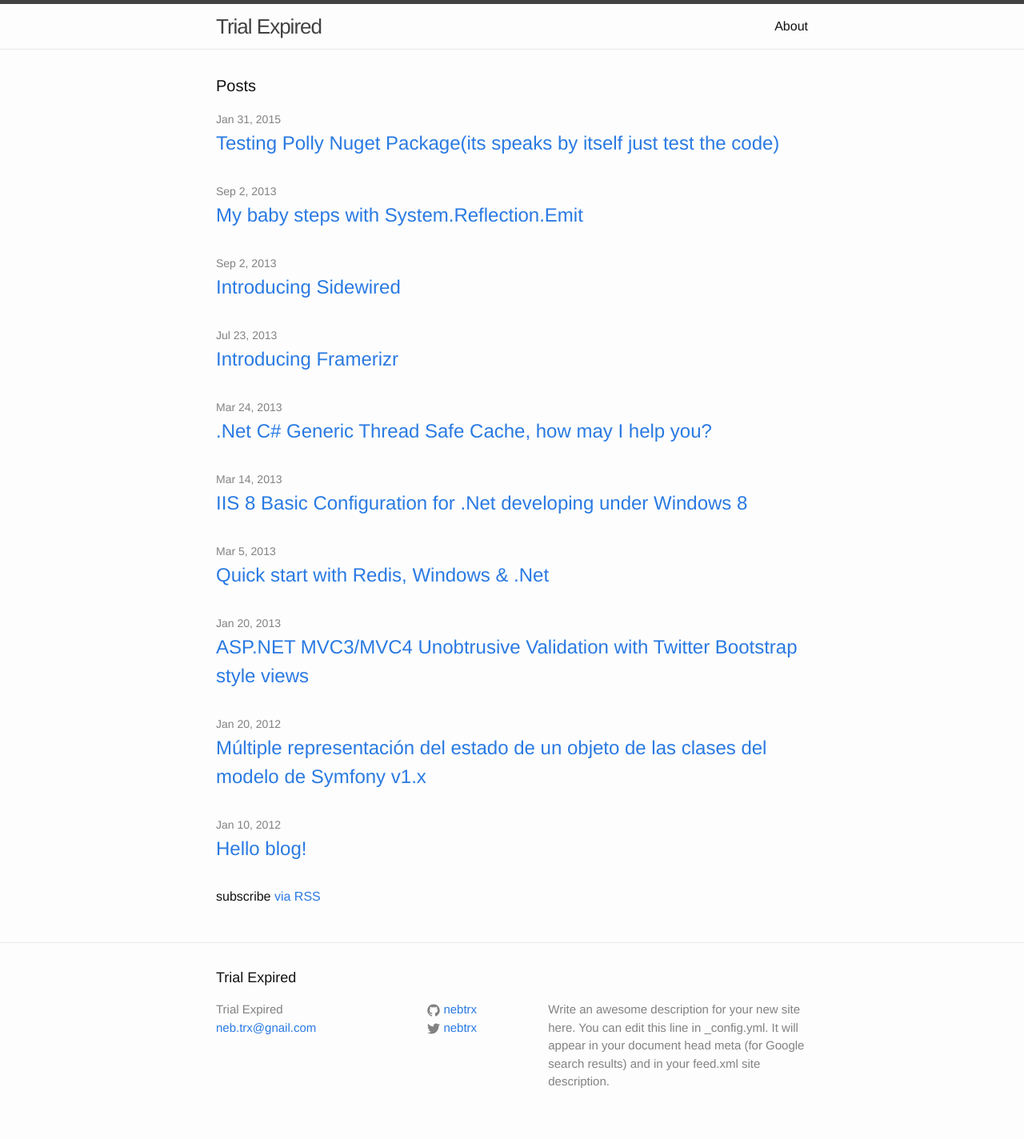
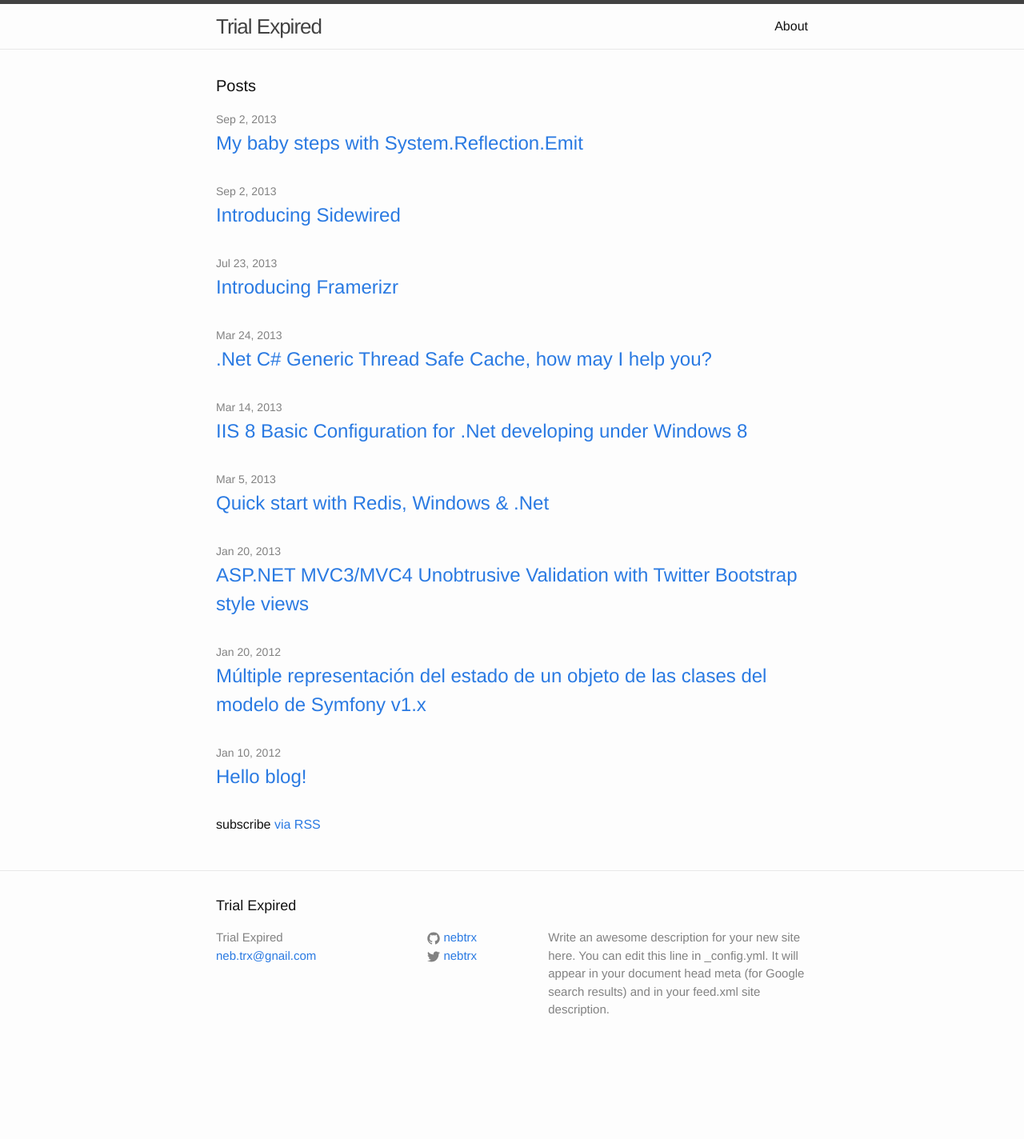
Before and after one commit to nebtrx/nebtrx.github.io, a Jekyll site: the page built from index.html, in a window 1280 px wide. Shown: the whole page at 80% size. Built offline with Jekyll 4.4.1, drawn with Linux system fonts in a browser that asks for light colours; after the commit the page ends 1334 px from its top, so only the background shows below that; some of the changed lines change nothing that is shown.

Commit message:
Post update: null

```diff
--- a/_posts/2015-01-31-testing-polly-nuget-packageits-speaks-by-itself-just-test-the-code.html
+++ b/_posts/2015-01-31-testing-polly-nuget-packageits-speaks-by-itself-just-test-the-code.html
@@ -1,97 +1,6 @@
 ---
+published: false
+title: Ajaaaaa
 layout: post
-title: Testing Polly Nuget Package(its speaks by itself just test the code)
-date: 2015-01-31 12:21:06.000000000 -05:00
-type: post
-published: true
-status: publish
-categories:
-- Awesome Tools
-tags:
-- .Net
-- C#
-- Exceptions Policy
-- Fluent
-- Polly
-meta:
-  _edit_last: '26965888'
-  _publicize_pending: '1'
-  publicize_facebook_url: https://facebook.com/994251357270413
-  publicize_linkedin_url: ''
-  geo_public: '0'
-  _wpas_done_3086395: '1'
-  _publicize_done_external: a:1:{s:8:"facebook";a:1:{i:100000566730997;b:1;}}
-  publicize_twitter_user: nebtrx
-  publicize_twitter_url: http://t.co/xe5WPK03iE
-  _wpas_done_3086381: '1'
-  _wpas_done_3086375: '1'
-  _oembed_60a9926774429cc0452f451008481a70: '{{unknown}}'
-  _wpas_skip_3086395: '1'
-  _wpas_skip_3086381: '1'
-  _wpas_skip_3086375: '1'
-author:
-  login: neb85
-  email: neb.trx@gmail.com
-  display_name: Neb
-  first_name: ''
-  last_name: ''
 ---
-<p><a href="https://camo.githubusercontent.com/25470844d34ccc5bc217e71eba348d9025a259ea/68747470733a2f2f7261772e6769746875622e636f6d2f6d69636861656c2d776f6c66656e64656e2f506f6c6c792f6d61737465722f506f6c6c792e706e67"><img class="" src="{{ site.baseurl }}/assets/68747470733a2f2f7261772e6769746875622e636f6d2f6d69636861656c2d776f6c66656e64656e2f506f6c6c792f6d61737465722f506f6c6c792e706e67" alt="" width="120" height="120" /></a></p>
-<p><a title="Polly" href="https://github.com/michael-wolfenden/Polly" target="_blank">Polly</a> is a .NET 3.5 / 4.0 / 4.5 / PCL (Profile 259) library that allows developers to express transient exception handling policies such as Retry, Retry Forever, Wait and Retry or Circuit Breaker in a fluent manner.</p>
-<p>Here I let you guys a self explained sample of how to use it.</p>
-<pre>using System;
-using System.Collections.Generic;
-using System.Diagnostics;
-using System.Linq;
-using System.Text;
-using System.Threading.Tasks;
-using Polly;
-
-namespace ConsoleApplication7
-{
-    class Program
-    {
-        private static int _loopCounter = 0;
-        private static int _random = new Random().Next(2, 10);
-
-        static void Main(string[] args)
-        {
-            Console.WriteLine("This app tests Polly Nuget Package");
-            Console.WriteLine("\"https://www.nuget.org/packages/Polly/\")");
-            Console.WriteLine("\nIt expresses transient exception handling policies such as Retry, ");
-            Console.WriteLine("Retry Forever, Wait and Retry or Circuit Breaker in a fluent manner.");
-
-            Console.WriteLine("\nThe example app tries to retrieve the current millisecond value ");
-            Console.WriteLine("of the current time of day and if that value falls between 200 and 400");
-            Console.WriteLine("it will raised an ArgumentOutOfRangeException.");
-            Console.WriteLine("\nThe app will retry 300 times to retrieve a result");
-            Console.WriteLine("before finally failing its purpose.\n ");
-            try
-            {
-                var result = Policy.Handle()
-                .Retry(300, (exception, retryCount, context) =&gt; Console.WriteLine("\n{0} times {1} raised with context info &lt;{2}&gt;", retryCount, exception.GetType().Name, context["info"]))
-                .Execute(() =&gt; DoSomething(), new Dictionary&lt;string, object&gt;() { { "info", "context info" } });
-
-                Console.WriteLine("\nResult is {0} after {1} iterations\n", result, _loopCounter);
-            }
-            catch (Exception e)
-            {
-                Console.WriteLine("\nThe application exceed the number of retries(300) to adquire a valid result\n");
-            }
-
-        }
-
-        private static int DoSomething()
-        {
-            int result;
-            // this is set to avoid an early application ends without retrying
-            // this way it will always run at least a random number of times between 2 and 10
-            result = _loopCounter &lt; _random? 201 : DateTime.Now.Millisecond;             _loopCounter++;               if (result &gt; 200 &amp;&amp; result &lt; 400)
-            {
-                throw new ArgumentOutOfRangeException();
-            }
-            return result;
-        }
-    }
-}
-</pre>
+Tests
```
